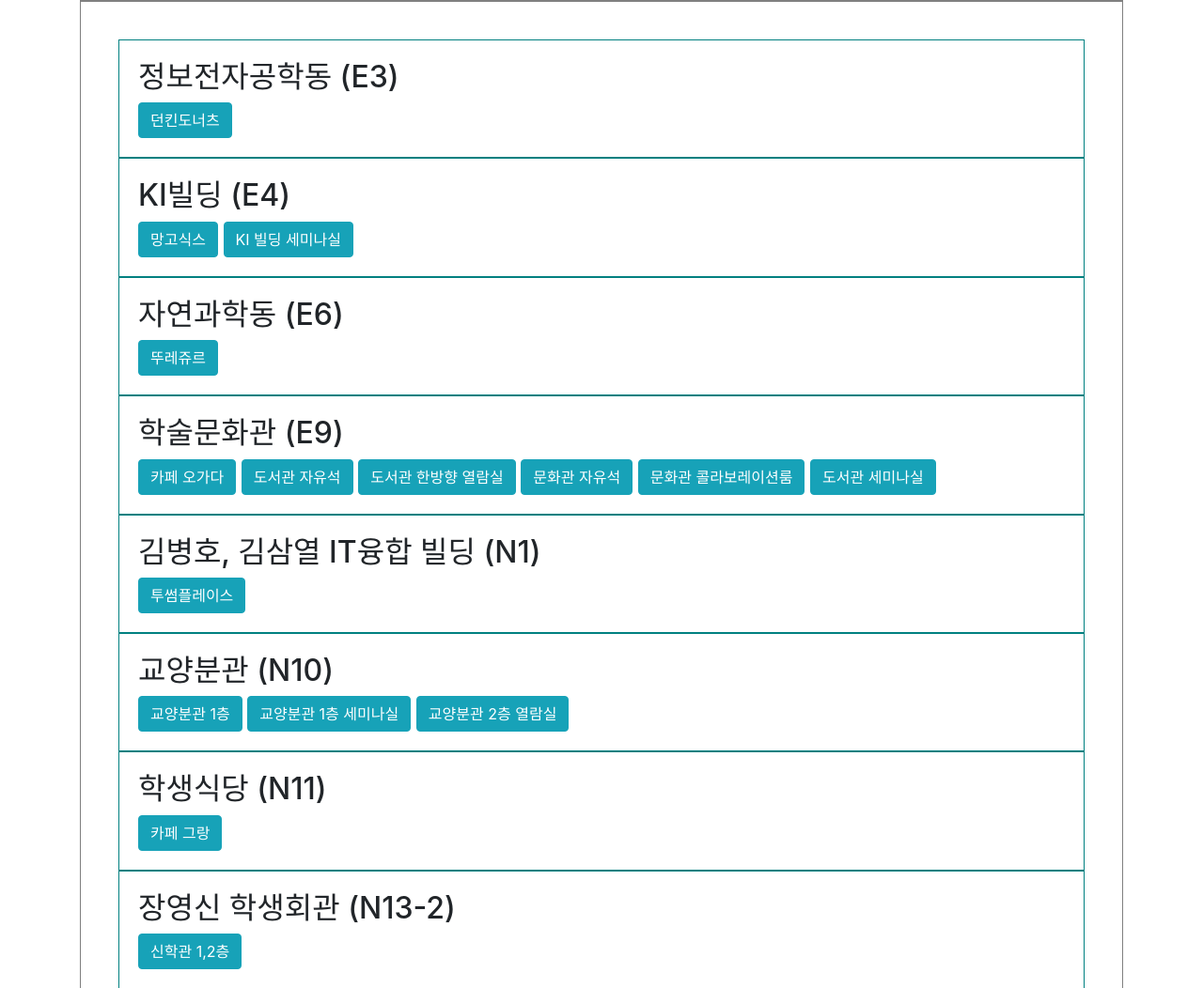
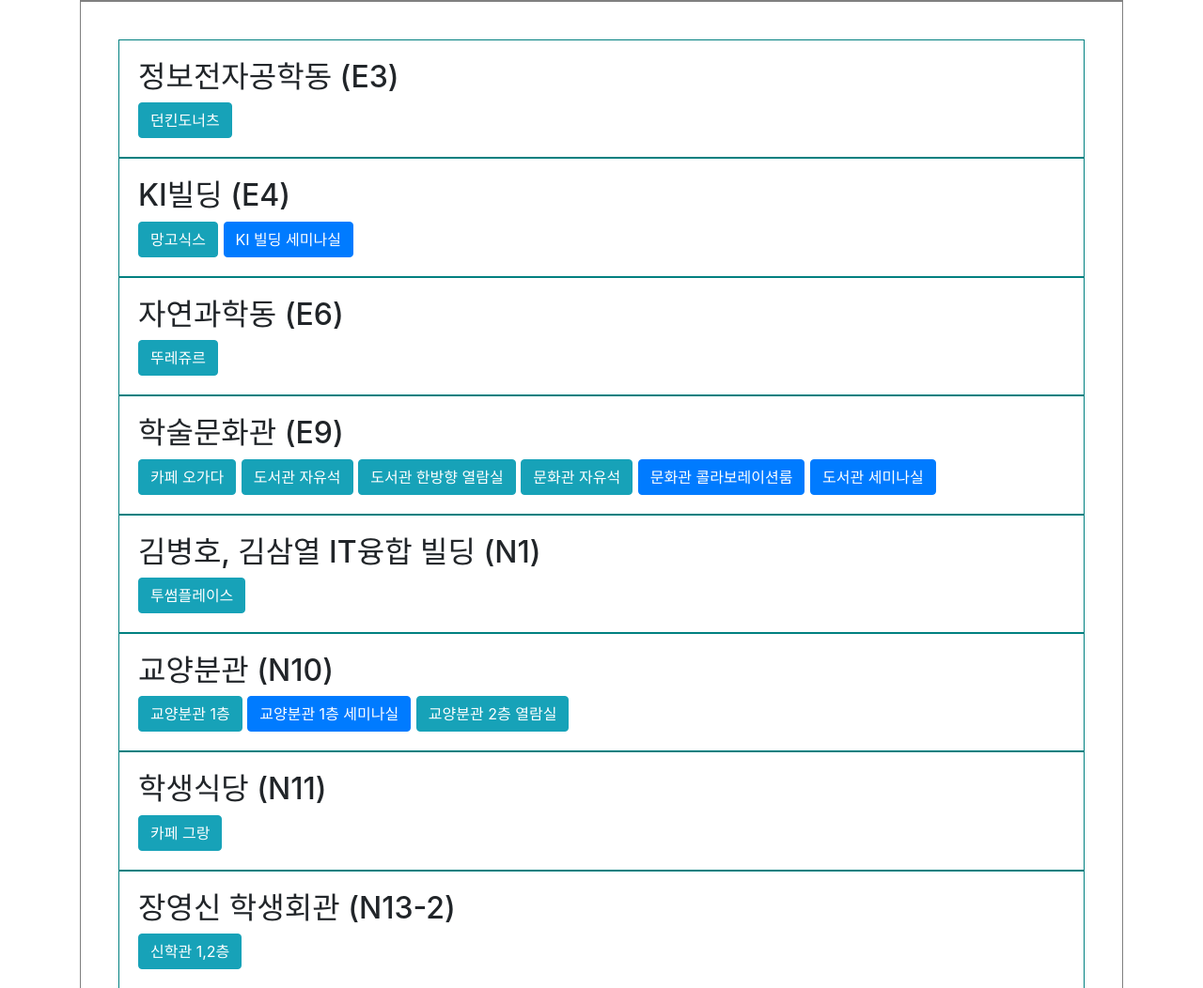
Before and after one commit to GrasshopperBears/IntroToDB_StudyWhere, a Flask app: page /locations in a window 1280 px wide. Shown: the part 264-1316 px from the top of the page at 94% size. Run offline with Flask 2, Linux system fonts and the light colour scheme; data comes from the database, SQL or seed files in the repository; some libraries are stand-ins or nearby versions.

Commit message:
Location UI 일부 변경
예약 가능 로케이션과 비예약 로케이션의 버튼 색깔을 바꾸어 구분할 수 있게 하였습니다.

```diff
--- a/app/templates/locations.html
+++ b/app/templates/locations.html
@@ -27,7 +27,11 @@
           <h2>{{ loc_list[0].building.building_name ~ ' (' ~ building_code ~ ')' }}</h2>
           <div class="location-group-info__studylocations">
             {% for location in loc_list %}
+              {%if location.category_number == 4 %}
+              <a class="btn btn-primary" href="{{ url_for('view_location', location_id = location.location_number) }}">{{ location.location_name }}</a>
+              {% else %}
               <a class="btn btn-info" href="{{ url_for('view_location', location_id = location.location_number) }}">{{ location.location_name }}</a>
+              {% endif %}
 
             {% endfor %}
           </div>
@@ -43,8 +47,11 @@
           <h2>{{ loc_list[0].category.type }}</h2>
           <div style='line-height:200%' class="location-group-info__studylocations">
             {% for location in loc_list %}
+              {%if location.category_number == 4 %}
+              <a class="btn btn-primary" href="{{ url_for('view_location', location_id = location.location_number) }}">{{ location.location_name }}</a> ({{ location.building.building_name ~ ' (' ~ location.building_code ~ ')' }})
+              {% else %}
               <a class="btn btn-info" href="{{ url_for('view_location', location_id = location.location_number) }}">{{ location.location_name }}</a> ({{ location.building.building_name ~ ' (' ~ location.building_code ~ ')' }})
-              {%- if not loop.last %},{% endif %}
+              {% endif %}
             {% endfor %}
           </div>
         </section>
```
